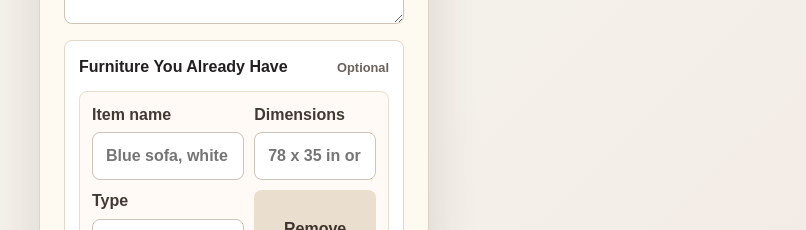
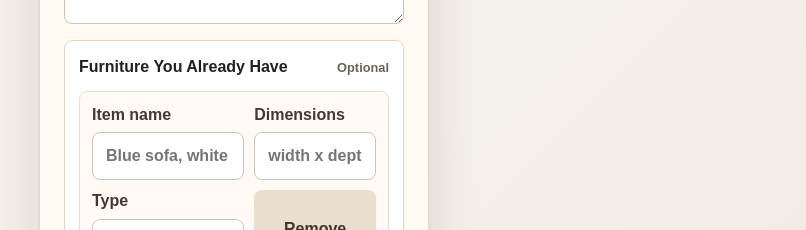
Before and after one commit to heytimmyrow-sudo/room-design-assistant, a Next.js app: page / in a window 1280 px wide. Shown: the part 2240-2470 px from the top of the page, without its empty margins (11-817 px from the left). Built offline with nearby package versions, Linux system fonts and the light colour scheme.

Commit message:
Support height for owned furniture

```diff
--- a/app/page.tsx
+++ b/app/page.tsx
@@ -268,7 +268,7 @@ export default function Home() {
                     <input
                       type="text"
                       name="ownedFurnitureDimensions"
-                      placeholder="78 x 35 in or 6 x 3 ft"
+                      placeholder="width x depth x height, like 78 x 35 x 32 in"
                     />
                   </label>
                   <label>
--- a/public/room-design.js
+++ b/public/room-design.js
@@ -343,7 +343,7 @@ function createOwnedFurnitureRow(item = {}) {
     </label>
     <label>
       Dimensions
-      <input type="text" name="ownedFurnitureDimensions" placeholder="78 x 35 in or 6 x 3 ft">
+      <input type="text" name="ownedFurnitureDimensions" placeholder="width x depth x height, like 78 x 35 x 32 in">
     </label>
     <label>
       Type
@@ -1518,10 +1518,12 @@ function getOwnedFurnitureSize(product, fallbackSize) {
   const isInches = /in|inch/i.test(product.size);
   const first = isInches ? numbers[0] / 12 : numbers[0];
   const second = isInches ? numbers[1] / 12 : numbers[1];
+  const third = numbers[2] ? (isInches ? numbers[2] / 12 : numbers[2]) : fallbackSize[1];
   const width = Math.max(1.1, Math.min(fallbackSize[0] * 1.25, first));
   const depth = Math.max(0.8, Math.min(fallbackSize[2] * 1.25, second));
-
-  return [width, fallbackSize[1], depth];
+  const height = Math.max(0.12, Math.min(3, third));
+
+  return [width, height, depth];
 }
 
 function getWallOffset(position, size) {
```
